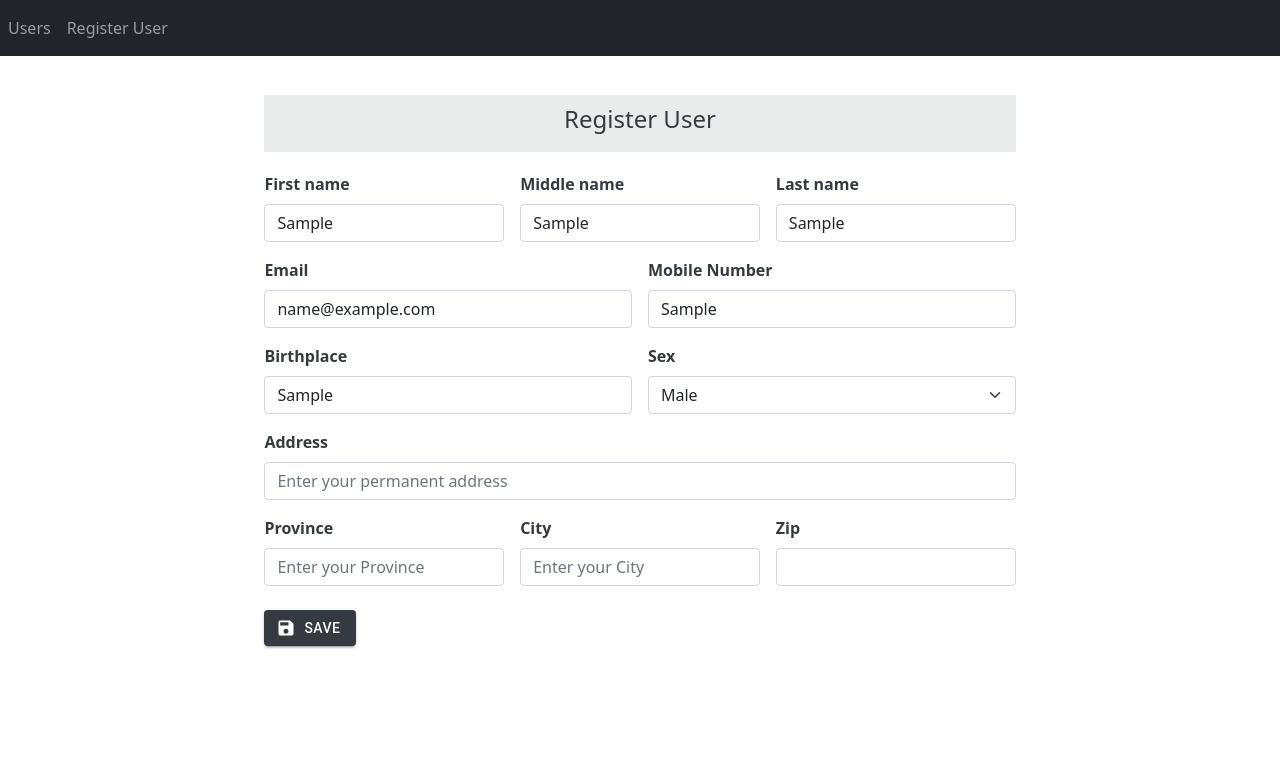
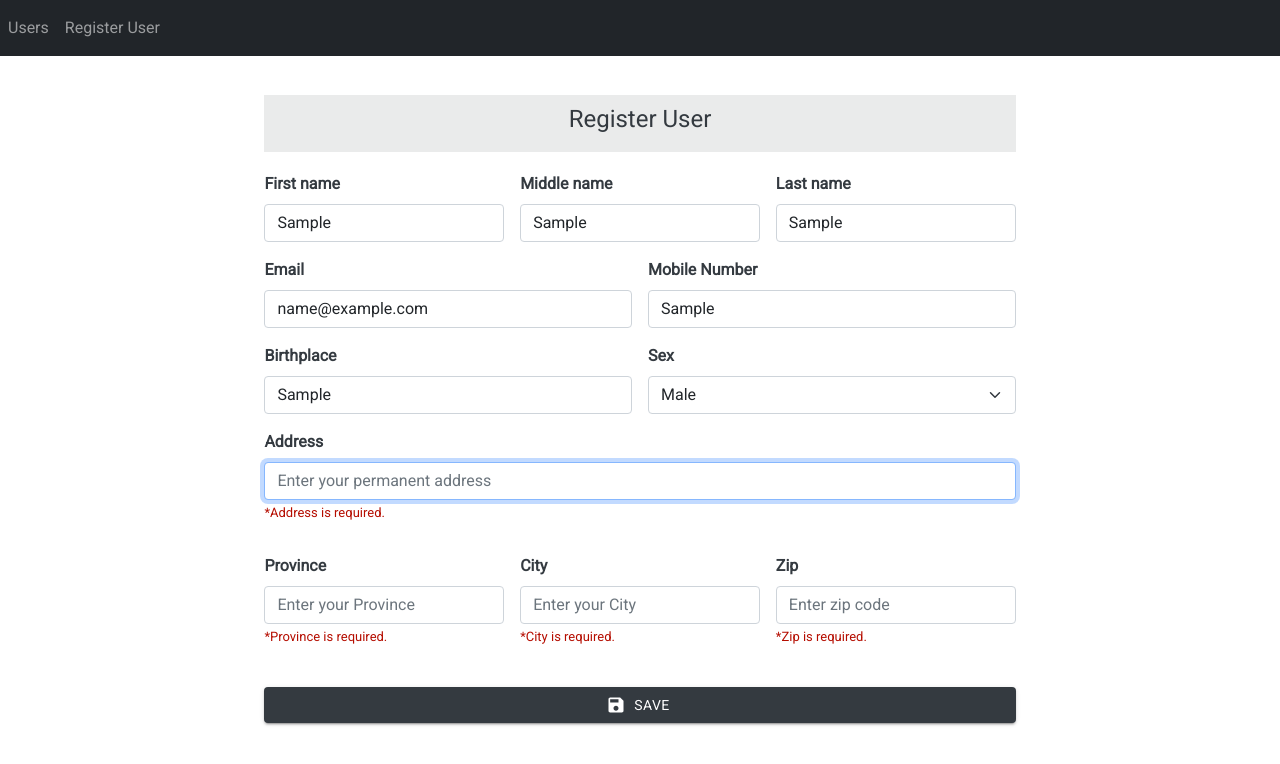
Before and after one commit to patpatforcadela/User_Registration, a React (Create React App) app: page /register in a window 1280 px wide. Both pictures are taken after typing "Sample", "Sample", "Sample", "name@example.com", "Sample", "Sample" into the empty fields and a click on the button "SAVE". Shown: the top 764 px of the page. Built offline with nearby package versions, Linux system fonts and the light colour scheme; no server answers.

Commit message:
Added a validation in reg form

```diff
--- a/package.json
+++ b/package.json
@@ -3,6 +3,7 @@
   "version": "0.1.0",
   "private": true,
   "dependencies": {
+    "@hookform/error-message": "^2.0.0",
     "@material-ui/core": "^4.12.3",
     "@material-ui/icons": "^4.11.2",
     "@testing-library/jest-dom": "^5.14.1",
--- a/src/RegistrationForm.js
+++ b/src/RegistrationForm.js
@@ -3,6 +3,7 @@ import { useForm } from 'react-hook-form'
 import Button from '@material-ui/core/Button';
 import { makeStyles } from '@material-ui/core/styles';
 import SaveIcon from '@material-ui/icons/Save';
+import { ErrorMessage } from "@hookform/error-message";
 import './style.css'
 
 const useStyles = makeStyles((theme) => ({
@@ -13,7 +14,8 @@ const useStyles = makeStyles((theme) => ({
 }));
 
 export const RegistrationForm = ({ user, onSubmit }) => {
-    const { register, handleSubmit } = useForm({
+    const { register, formState: { errors }, handleSubmit } = useForm({
+        criteriaMode: "all",
         defaultValues: {
             firstName: user ? user.firstName : "",
             middleName: user ? user.middleName : "",
@@ -38,32 +40,58 @@ export const RegistrationForm = ({ user, onSubmit }) => {
             <form onSubmit={submitHandler} className="row g-3">
                 <div className="col-md-4">
                     <label htmlFor="firstName" className="form-label">First name</label>
-                    <input {...register('firstName')} className="form-control" type="text" name="firstName" id="firstName" />
+                    <input {...register('firstName', { required: "*First name is required." })} className="form-control" type="text" name="firstName" id="firstName" placeholder="Enter your First name" />
+                    <ErrorMessage
+                        errors={errors}
+                        name="firstName"
+                        render={({ message }) => <p className="error-message">{message}</p>}
+                    />
                 </div>
                 <div className="col-md-4">
                     <label htmlFor="middleName" className="form-label">Middle name</label>
-                    <input {...register('middleName')} className="form-control" type="text" name="middleName" id="middleName" />
+                    <input {...register('middleName', { required: "*Middle name is required." })} className="form-control" type="text" name="middleName" id="middleName" placeholder="Enter your Middle name" />
+                    <ErrorMessage
+                        errors={errors}
+                        name="middleName"
+                        render={({ message }) => <p className="error-message">{message}</p>}
+                    />
                 </div>
                 <div className="col-md-4">
                     <label htmlFor="lastName" className="form-label">Last name</label>
-                    <input {...register('lastName')} className="form-control" type="text" name="lastName" id="lastName" />
+                    <input {...register('lastName', { required: "*Surname is required." })} className="form-control" type="text" name="lastName" id="lastName" placeholder="Enter your Surname" />
+                    <ErrorMessage
+                        errors={errors}
+                        name="lastName"
+                        render={({ message }) => <p className="error-message">{message}</p>}
+                    />
                 </div>
                 <div className="col-md-6">
                     <label htmlFor="email" className="form-label">Email</label>
-                    <input {...register('email')} type="email" className="form-control" id="email" />
+                    <input {...register('email', { required: "*Email is required." })} type="email" className="form-control" id="email" placeholder="Enter your Email address" />
+                    <ErrorMessage
+                        errors={errors}
+                        name="email"
+                        render={({ message }) => <p className="error-message">{message}</p>}
+                    />
                 </div>
                 <div className="col-md-6">
                     <label htmlFor="number" className="form-label">Mobile Number</label>
-                    <input {...register('number')} type="text" className="form-control" id="number" />
+                    <input {...register('number', { required: "*Mobile number is required." })} type="text" className="form-control" id="number" placeholder="Enter your Mobile number" />
+                    <ErrorMessage
+                        errors={errors}
+                        name="number"
+                        render={({ message }) => <p className="error-message">{message}</p>}
+                    />
                 </div>
                 <div className="col-md-6">
                     <label htmlFor="birthplace" className="form-label">Birthplace</label>
-                    <input {...register('birthplace')} type="text" className="form-control" id="birthplace" />
+                    <input {...register('birthplace', { required: "*Birthplace is required." })} type="text" className="form-control" id="birthplace" placeholder="Enter your Birthplace" />
+                    <ErrorMessage
+                        errors={errors}
+                        name="birthplace"
+                        render={({ message }) => <p className="error-message">{message}</p>}
+                    />
                 </div>
-                {/* <div className="col-md-6">
-                    <label htmlFor="sex" className="form-label">Sex</label>
-                    <input {...register('sex')} type="text" className="form-control" id="sex" />
-                </div> */}
                 <div class="col-md-6">
                     <label htmlFor="validationCustom04" className="form-label">Sex</label>
                     <select {...register('sex')} class="form-select" id="validationCustom04" required>
@@ -76,19 +104,39 @@ export const RegistrationForm = ({ user, onSubmit }) => {
                 </div>
                 <div className="col-12">
                     <label htmlFor="address" className="form-label">Address</label>
-                    <input {...register('address')} type="text" className="form-control" id="address" placeholder="Enter your permanent address" />
+                    <input {...register('address', { required: "*Address is required." })} type="text" className="form-control" id="address" placeholder="Enter your permanent address" />
+                    <ErrorMessage
+                        errors={errors}
+                        name="address"
+                        render={({ message }) => <p className="error-message">{message}</p>}
+                    />
                 </div>
                 <div className="col-md-4">
                     <label htmlFor="province" className="form-label">Province</label>
-                    <input {...register('province')} type="text" className="form-control" id="province" placeholder="Enter your Province" />
+                    <input {...register('province', { required: "*Province is required." })} type="text" className="form-control" id="province" placeholder="Enter your Province" />
+                    <ErrorMessage
+                        errors={errors}
+                        name="province"
+                        render={({ message }) => <p className="error-message">{message}</p>}
+                    />
                 </div>
                 <div className="col-md-4">
                     <label htmlFor="city" className="form-label">City</label>
-                    <input {...register('city')} type="text" className="form-control" id="city" placeholder="Enter your City" />
+                    <input {...register('city', { required: "*City is required." })} type="text" className="form-control" id="city" placeholder="Enter your City" />
+                    <ErrorMessage
+                        errors={errors}
+                        name="city"
+                        render={({ message }) => <p className="error-message">{message}</p>}
+                    />
                 </div>
                 <div className="col-md-4">
                     <label htmlFor="zip" className="form-label">Zip</label>
-                    <input {...register('zip')} type="text" className="form-control" id="zip" />
+                    <input {...register('zip', { required: "*Zip is required." })} type="text" className="form-control" id="zip" placeholder="Enter zip code" />
+                    <ErrorMessage
+                        errors={errors}
+                        name="zip"
+                        render={({ message }) => <p className="error-message">{message}</p>}
+                    />
                 </div>
                 <div className="form-group">
                     <Button
@@ -96,7 +144,8 @@ export const RegistrationForm = ({ user, onSubmit }) => {
                         variant="contained"
                         style={{
                             backgroundColor: '#343a40',
-                            color: '#fff'
+                            color: '#fff',
+                            width: '100%'
                         }}
                         size="medium"
                         className={classes.button}
--- a/src/style.css
+++ b/src/style.css
@@ -1,3 +1,7 @@
+@import url('https://fonts.googleapis.com/css2?family=Roboto&display=swap');
+*{
+    font-family: 'Roboto', sans-serif;
+}
 .table td, .table th {
     border: none;
 }
@@ -15,7 +19,7 @@ table.table.table-striped>thead>tr>th{
     color: #343a40;
     width: 70%;
     padding: 15px;
-    margin-bottom: 20px;
+    margin-bottom: 50px;
 }
 .reg-container{
     display: flex;
@@ -33,3 +37,8 @@ table.table.table-striped>thead>tr>th{
 label{
     font-weight: 600;
 }
+.error-message{
+    color: #b50d00;
+    font-size: 13px;
+    margin-top: 3px;
+}
```
Also changed, not shown: 1 other file (tests, documents, lock files or other folders).
